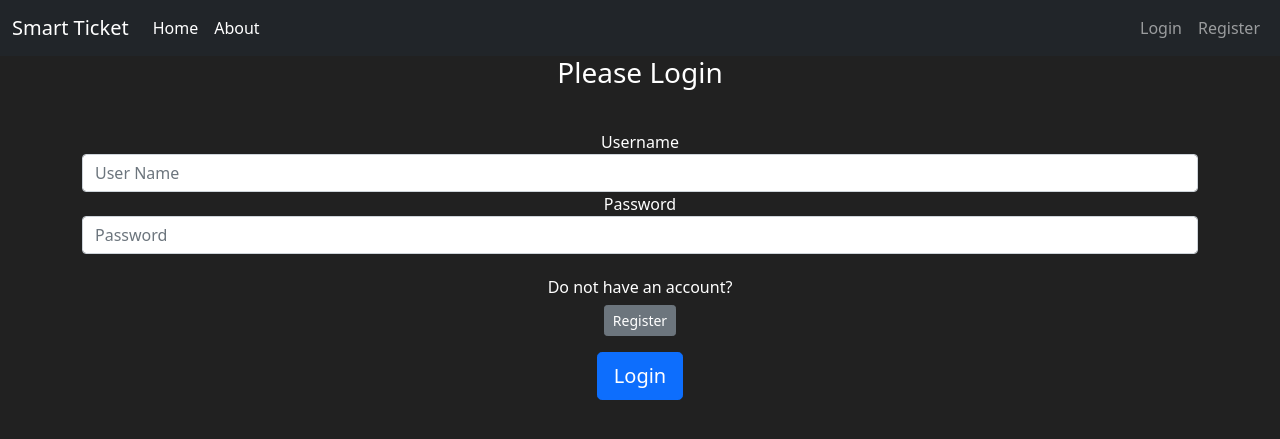
After one commit to Rutrle/ticket-system, a Flask app: page /login in a window 1280 px wide. The commit adds this page. Shown: the top 439 px of the page. Run offline with Flask 2, Linux system fonts and the light colour scheme.

Commit message:
logging in added

```diff
--- a/smart_ticket/__init__.py
+++ b/smart_ticket/__init__.py
@@ -1,6 +1,7 @@
 from flask import Flask
 from flask_sqlalchemy import SQLAlchemy
 from flask_bcrypt import Bcrypt
+from flask_login import LoginManager
 
 app = Flask(__name__)
 app.config['SQLALCHEMY_DATABASE_URI'] = 'sqlite:///smart_ticket.db'
@@ -8,4 +9,5 @@ app.config['SECRET_KEY'] = '1292023cdb7b8e39f924afab'
 db = SQLAlchemy(app)
 bcrypt = Bcrypt(app)
 
+login_manager = LoginManager(app)
 from smart_ticket import routes
--- a/smart_ticket/forms.py
+++ b/smart_ticket/forms.py
@@ -21,6 +21,11 @@ class RegisterForm(FlaskForm):
         if email_address:
             raise ValidationError(f"Email address {checked_email.data} already exists! Please try different one")
 
+class LoginForm(FlaskForm):
+    username = StringField(label = "Username")
+    password = PasswordField(label = "Password")
+    submit = SubmitField(label = 'Login')
+
 
 class OpenTicketForm(FlaskForm):
     subject = StringField(label = 'Subject')
--- a/smart_ticket/routes.py
+++ b/smart_ticket/routes.py
@@ -1,8 +1,9 @@
 from smart_ticket import app, db
-from flask import render_template, request, flash
-from smart_ticket.forms import RegisterForm, OpenTicketForm
+from flask import redirect, render_template, request, flash, url_for
+from smart_ticket.forms import RegisterForm, LoginForm, OpenTicketForm
 from smart_ticket.models import User, Ticket
 from datetime import datetime
+from flask_login import login_user
 
 @app.route('/')
 def index():
@@ -37,6 +38,22 @@ def registration_page():
 
     return render_template('registration.html', form=form)
 
+@app.route('/login', methods=['GET','POST'])
+def login_page():
+    form = LoginForm()
+
+    if request.method == 'POST' and form.validate():
+        user = User.query.filter_by(username=form.username.data).first()
+        if user:
+            if user.check_attempted_password(form.password.data):
+                login_user(user)
+                flash("You have succesfully logged in!", category='success')
+                return redirect(url_for('home_page'))   ###### temporary, needs to change!
+        else:
+            flash('Wrong Username or password! Please try again.', category='danger')
+
+    return render_template('login.html', form=form)
+
 @app.route('/submit_ticket', methods=['GET','POST'])
 def create_ticket_page():
     form = OpenTicketForm()
--- a/smart_ticket/templates/base.html
+++ b/smart_ticket/templates/base.html
@@ -31,7 +31,7 @@
           </ul>
           <ul class="navbar-nav ml-auto">
             <li class="nav-item">
-              <a class="nav-link" href="#">Login</a>
+              <a class="nav-link" href="{{ url_for('login_page') }}">Login</a>
             </li>
             <li class="nav-item">
               <a class="nav-link" href="{{ url_for('registration_page') }}">Register</a>
@@ -46,7 +46,6 @@
             <div class="alert alert-{{ category }} alert-dismissible fade show" role="alert">
               {{ message }}
                 <button type="button" class="btn-close" data-bs-dismiss="alert" aria-label="Close">
-                    <span aria-hidden="true">&times;</span>
                 </button>
             </div>
         {% endfor %}
--- /dev/null
+++ b/smart_ticket/templates/login.html
@@ -0,0 +1,34 @@
+{% extends 'base.html' %}
+
+{% block title %}
+    Login Page
+{% endblock %}
+
+{% block content %}
+<body class="text-center">
+    <div class="container">
+        <form method="POST" class="form-signin" style="color:white">
+            {{ form.hidden_tag() }}
+            <h1 class="h3 mb-3 font-weight-normal">
+                Please Login
+            </h1>
+            <br>
+            {{ form.username.label() }}
+            {{ form.username(class="form-control", placeholder="User Name") }}
+
+            {{ form.password.label() }}
+            {{ form.password(class="form-control", placeholder="Password") }}
+
+            <br>
+            <div class="checkbox mb-3">
+               <h6>Do not have an account?</h6>
+               <a class="btn btn-sm btn-secondary" href="{{ url_for('registration_page') }}">Register</a>
+            </div>
+
+            {{ form.submit(class="btn btn-lg btn-block btn-primary") }}
+
+        </form>
+    </div>
+</body>
+
+{% endblock %}
```
Also changed, not shown: smart_ticket/models.py (+10 -1 lines), smart_ticket/smart_ticket.db.
